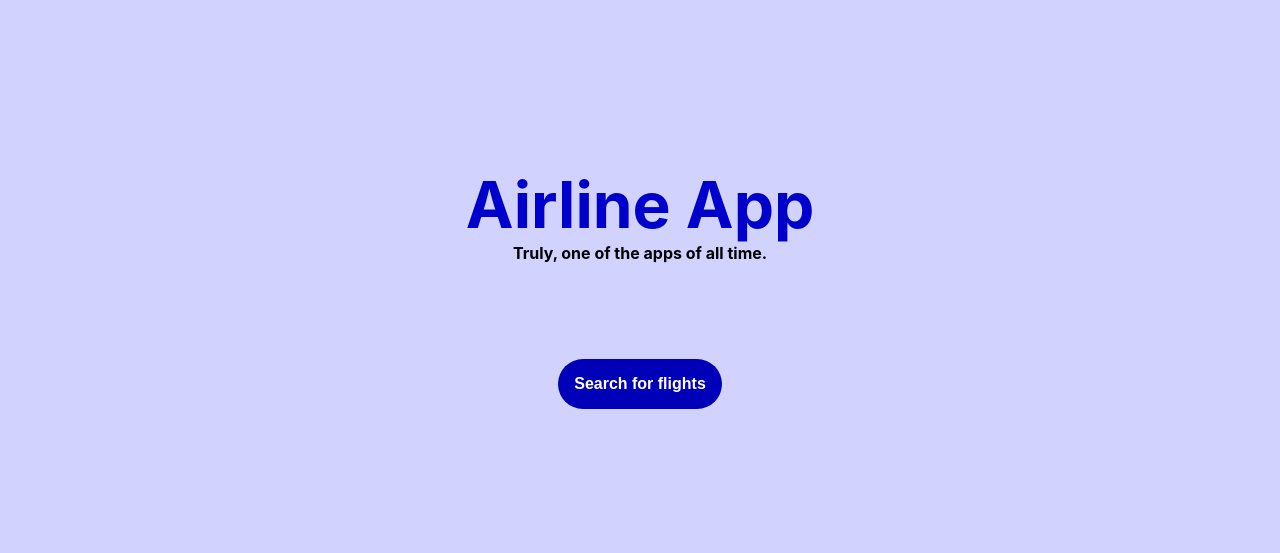
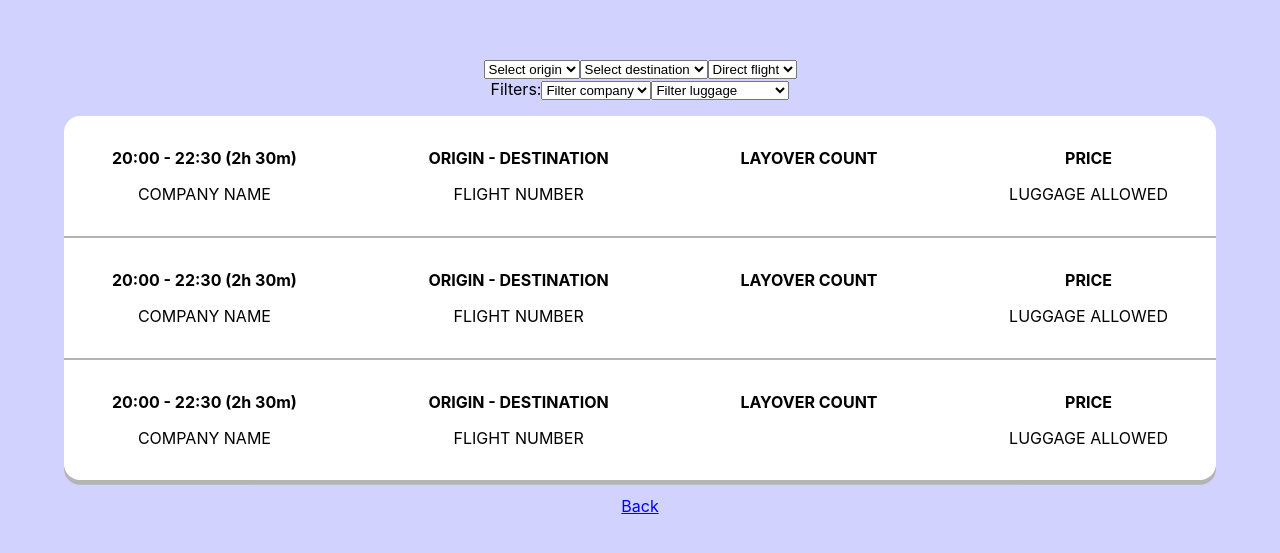
Before and after one commit to AlexandruCotofan/airline-app, a React (Create React App) app: page /search in a window 1280 px wide. Shown: the part 113-666 px from the top of the page. Built offline with nearby package versions, Linux system fonts and the light colour scheme.

Commit message:
Add flight search page, booking page, confirmation page

```diff
--- a/package.json
+++ b/package.json
@@ -8,6 +8,7 @@
     "@testing-library/user-event": "^13.5.0",
     "react": "^18.2.0",
     "react-dom": "^18.2.0",
+    "react-router-dom": "^6.4.3",
     "react-scripts": "5.0.1",
     "web-vitals": "^2.1.4"
   },
--- a/src/App.js
+++ b/src/App.js
@@ -1,11 +1,20 @@
-import logo from './logo.svg';
-import './App.css';
-import HomePage from './HomePage/HomePage.js';
+import "./App.css";
+import HomePage from "./HomePage/HomePage.js";
+import FlightSearchPage from "./FlightSearchPage/FlightSearchPage.js";
+import React from "react";
+import { BrowserRouter as Router, Routes, Route } from "react-router-dom";
+import PersonalDataPage from "./PersonalDataPage/PersonalDataPage.js";
 
 function App() {
   return (
     <div className="App">
-      <HomePage />
+      <Router>
+        <Routes>
+          <Route path="/" exact element={<HomePage />} />
+          <Route path="/search" exact element={<FlightSearchPage />} />
+          <Route path="/book" exact element={<PersonalDataPage />} />
+        </Routes>
+      </Router>
     </div>
   );
 }
--- /dev/null
+++ b/src/FlightItem/FlightItem.css
@@ -0,0 +1,14 @@
+.flight-item {
+  display: flex;
+  flex-direction: row;
+  justify-content: space-between;
+  width: 90vw;
+}
+
+.flight-item > div {
+    margin: 1em 3em;
+}
+
+.flight-item > div :first-child {
+  font-weight: bold;
+}
--- /dev/null
+++ b/src/FlightItem/FlightItem.js
@@ -0,0 +1,25 @@
+import "./FlightItem.css";
+
+function FlightItem() {
+  return (
+    <div className="flight-item">
+      <div>
+        <p>20:00 - 22:30 (2h 30m)</p>
+        <p>COMPANY NAME</p>
+      </div>
+      <div>
+        <p>ORIGIN - DESTINATION</p>
+        <p>FLIGHT NUMBER</p>
+      </div>
+      <div>
+        <p>LAYOVER COUNT</p>
+      </div>
+      <div>
+        <p>PRICE</p>
+        <p>LUGGAGE ALLOWED</p>
+      </div>
+    </div>
+  );
+}
+
+export default FlightItem;
--- /dev/null
+++ b/src/FlightSearchPage/FlightSearchPage.css
@@ -0,0 +1,14 @@
+#flights-found {
+    background-color: rgb(255, 255, 255);
+    border-radius: 1em;
+    box-shadow: 0em 0.3em rgb(180, 180, 180);
+    margin: 1em;
+}
+
+#flights-found > * {
+    border-bottom: 2px solid rgb(180, 180, 180);
+}
+
+#flights-found > :last-child {
+    border-bottom: none;
+}
--- /dev/null
+++ b/src/FlightSearchPage/FlightSearchPage.js
@@ -0,0 +1,59 @@
+import FlightItem from "../FlightItem/FlightItem";
+import "./FlightSearchPage.css";
+
+function FlightSearchPage() {
+  return (
+    <div id="flight-search-page">
+      <form>
+        <select
+          name="origin"
+          className="page-selector"
+          id="origin-select"
+          required
+        >
+          <option value="">Select origin</option>
+          <option value="madrid">Madrid</option>
+        </select>
+        <select
+          name="destination"
+          className="page-selector"
+          id="destination-select"
+          required
+        >
+          <option value="">Select destination</option>
+          <option value="madrid">Madrid</option>
+        </select>
+        <select
+          name="round-trip"
+          className="page-selector"
+          id="round-trip-select"
+        >
+          <option value="no">Direct flight</option>
+          <option value="yes">Round trip</option>
+        </select>
+      </form>
+      <div id="search-filters">
+        <label>Filters:</label>
+        <select name="company-filter" className="page-selector">
+            <option value="">Filter company</option>
+            <option value="company1">Company 1</option>
+            <option value="company2">Company 2</option>
+            <option value="company3">Company 3</option>
+        </select>
+        <select name="luggage-filter" className="page-selector">
+            <option value="">Filter luggage</option>
+            <option value="company1">Allow luggage</option>
+            <option value="company2">Don't allow luggage</option>
+        </select>
+      </div>
+      <div id="flights-found">
+        <FlightItem />
+        <FlightItem />
+        <FlightItem />
+      </div>
+      <a href="../">Back</a>
+    </div>
+  );
+}
+
+export default FlightSearchPage;
--- a/src/HomePage/HomePage.css
+++ b/src/HomePage/HomePage.css
@@ -1,3 +1,4 @@
+
 #home-page {
   display: flex;
   flex-direction: column;
@@ -28,6 +29,7 @@
     font-weight: bold;
     padding: 1em;
     border-radius: 2em;
+    text-decoration: none;
 }
 
 #search-btn:hover {
--- a/src/HomePage/HomePage.js
+++ b/src/HomePage/HomePage.js
@@ -7,7 +7,7 @@ function HomePage() {
         <h1>Airline App</h1>
         <p>Truly, one of the apps of all time.</p>
       </div>
-      <button id="search-btn">Search for flights</button>
+      <a id="search-btn" href="/search">Search for flights</a>
     </div>
   );
 }
--- /dev/null
+++ b/src/PersonalDataPage/PersonalDataPage.js
@@ -0,0 +1,50 @@
+function PersonalDataPage() {
+  return (
+    <div id="data-form-container">
+      <form>
+        <div>
+          <label>Number of passengers:</label>
+          <input type="number" min="1" max="10" defaultValue="1" required></input>
+        </div>
+        {/* Fields added for every extra passenger */}
+        <div>
+          <label>First name:</label>
+          <input type="text" required></input>
+        </div>
+        <div>
+          <label>Last name:</label>
+          <input type="text" required></input>
+        </div>
+        <div>
+          <label>Nationality:</label>
+          <input type="text" required></input>
+        </div>
+        <div>
+          <label>ID/Passport number:</label>
+          <input type="text" required></input>
+        </div>
+
+        <div>
+          <label>Age:</label>
+          <select name="passenger-age-select" required>
+            <option value="age<2">Less than 2 years</option>
+            <option value="2<age<9">Between 2 and 9 years</option>
+            <option value="9<age" selected>
+              More than 9 years
+            </option>
+          </select>
+          <label>Luggage:</label>
+          <select name="passenger-luggage-select" required>
+            <option>None</option>
+            <option>Only hand luggage</option>
+            <option>Only checked luggage</option>
+            <option>Both hand and checked luggage</option>
+          </select>
+        </div>
+        <button type="submit">Book flight</button>
+      </form>
+    </div>
+  );
+}
+
+export default PersonalDataPage;
```
Also changed, not shown: src/ConfirmationPage/ConfirmationPage.css (added), src/ConfirmationPage/ConfirmationPage.js (added), src/PersonalDataPage/PersonalDataPage.css (added), 1 other file (tests, documents, lock files or other folders).
